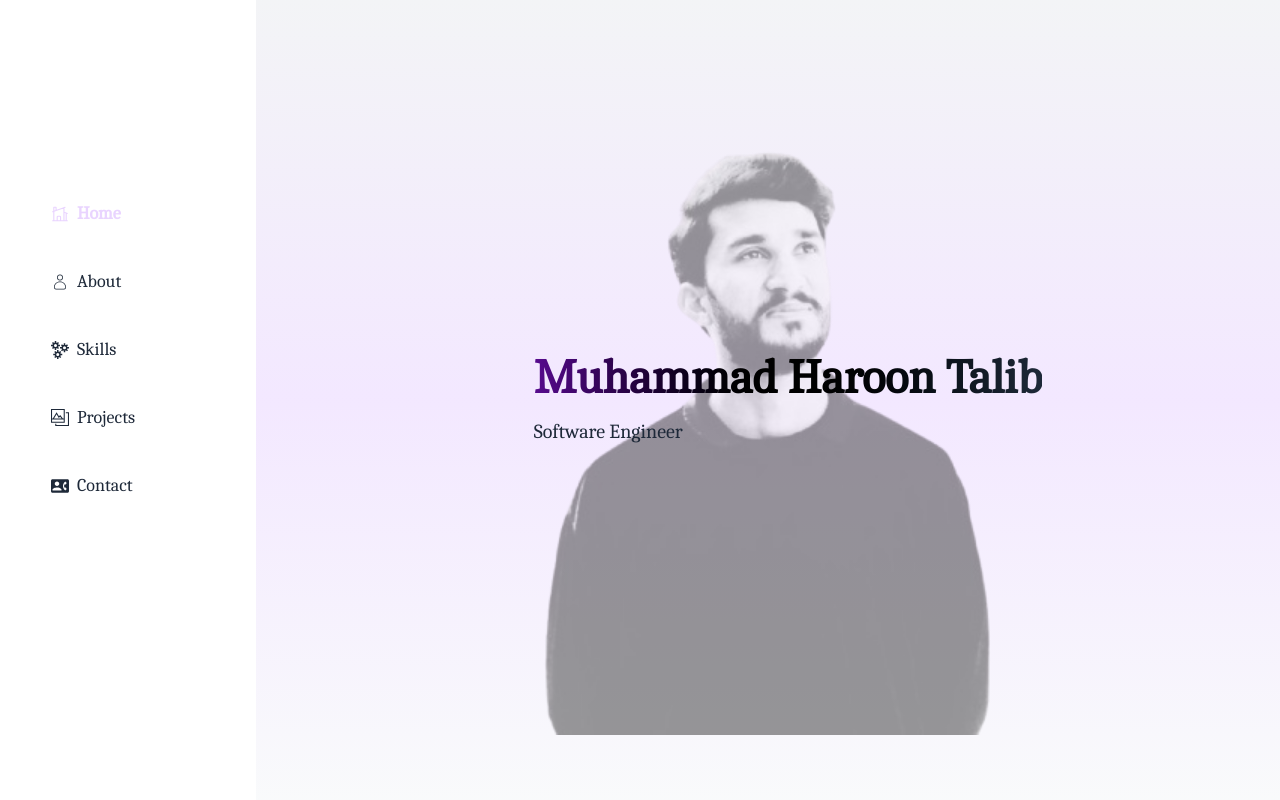
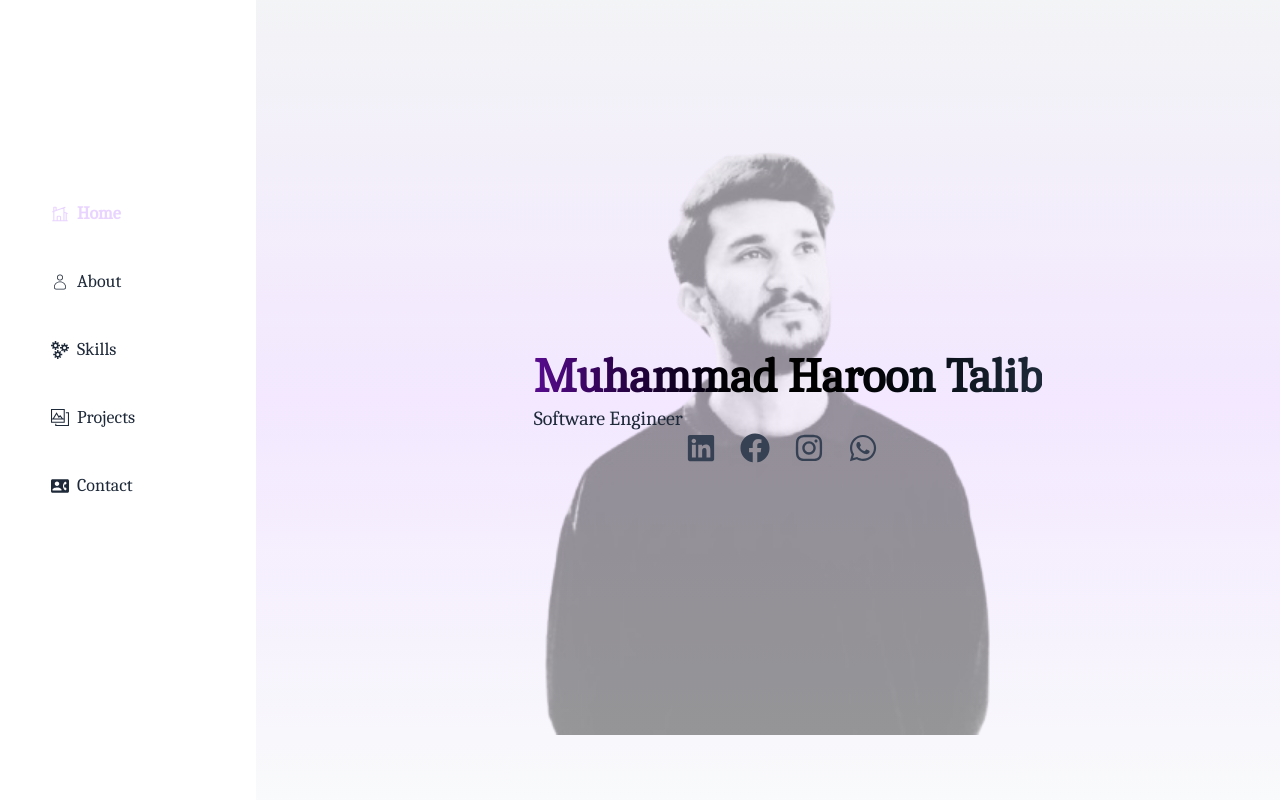
Before and after one commit to haroonwebs/portfolio-website, a Next.js app: page / in a window 1280 px wide. Shown: the top 800 px of the page. Built offline with nearby package versions, Linux system fonts and the light colour scheme.

Commit message:
links addition is done

```diff
--- a/src/components/Hero.tsx
+++ b/src/components/Hero.tsx
@@ -1,5 +1,12 @@
 import React from "react";
 import Image from "next/image";
+import Link from "next/link";
+import {
+  FaLinkedin,
+  FaFacebook,
+  FaInstagram,
+  FaWhatsapp,
+} from "react-icons/fa";
 
 const Hero = () => {
   return (
@@ -14,10 +21,42 @@ const Hero = () => {
       />
 
       <div className="absolute h-screen flex flex-col items-start justify-center z-20">
-        <h1 className="text-5xl font-bold bg-gradient-to-r from-purple-800 via-black to-gray-800 bg-clip-text text-transparent mb-4 pl-10">
+        <h1 className="text-5xl font-bold bg-gradient-to-r from-purple-800 via-black to-gray-800 bg-clip-text text-transparent mb-1 mt-4 pl-10">
           Muhammad Haroon Talib
         </h1>
         <p className="text-xl pl-10 text-gray-800">Software Engineer</p>
+        <div className="flex space-x-6 text-3xl text-gray-700 ml-48">
+          <Link
+            href="https://www.linkedin.com/in/muhammad-haroon-talib-710300279/"
+            target="_blank"
+            className="hover:text-blue-700 transition-colors duration-300"
+          >
+            <FaLinkedin />
+          </Link>
+
+          <Link
+            href="https://www.facebook.com/chharoonazad.azad.5"
+            target="_blank"
+            className="hover:text-blue-600 transition-colors duration-300"
+          >
+            <FaFacebook />
+          </Link>
+
+          <Link
+            href="https://www.instagram.com/chharoonazad/?utm_source=qr&igsh=cnp6NXNpejF1cHdv#"
+            target="_blank"
+            className="hover:text-pink-600 transition-colors duration-300"
+          >
+            <FaInstagram />
+          </Link>
+          <Link
+            href="https://wa.me/923085171091"
+            target="_blank"
+            className="hover:text-green-600 transition-colors duration-300"
+          >
+            <FaWhatsapp />
+          </Link>
+        </div>
       </div>
     </div>
   );
```
